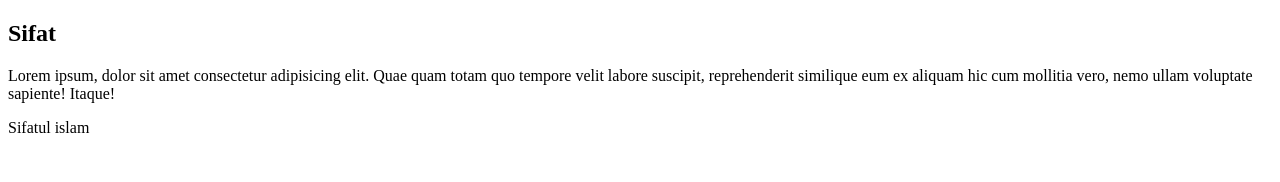
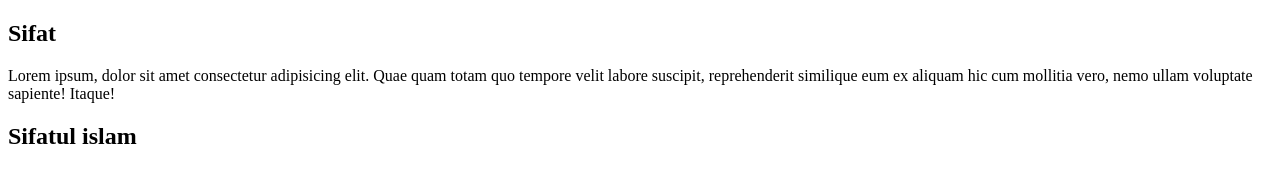
Before and after one commit to sifat70/first-project, a plain HTML site: page index.html in a window 1280 px wide. Drawn offline with Linux system fonts and the light colour scheme.

Commit message:
Update index.html

```diff
--- a/index.html
+++ b/index.html
@@ -9,6 +9,6 @@
 <body>
     <h2>Sifat</h2>
     <p>Lorem ipsum, dolor sit amet consectetur adipisicing elit. Quae quam totam quo tempore velit labore suscipit, reprehenderit similique eum ex aliquam hic cum mollitia vero, nemo ullam voluptate sapiente! Itaque!</p>
-    <p> Sifatul islam </p>
+    <h2> Sifatul islam </h2>
 </body>
 </html>
```
